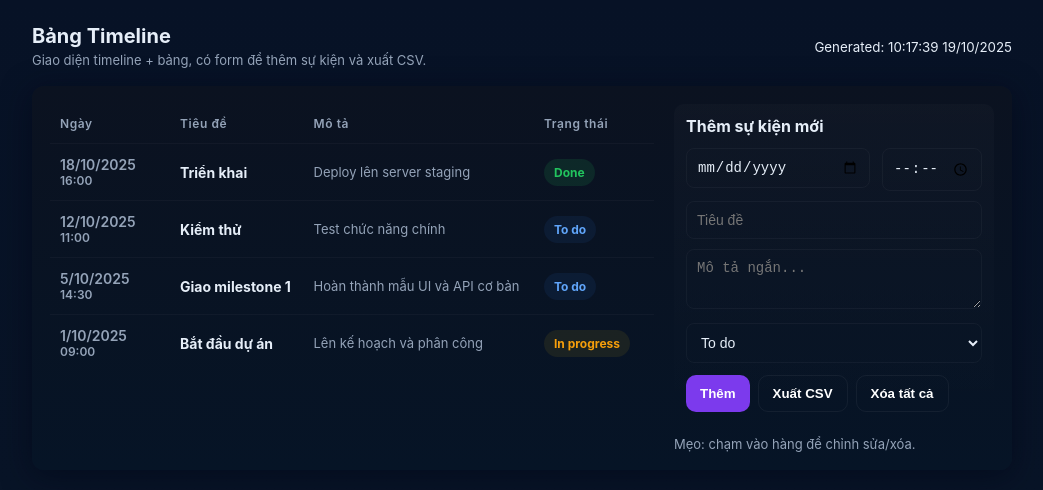
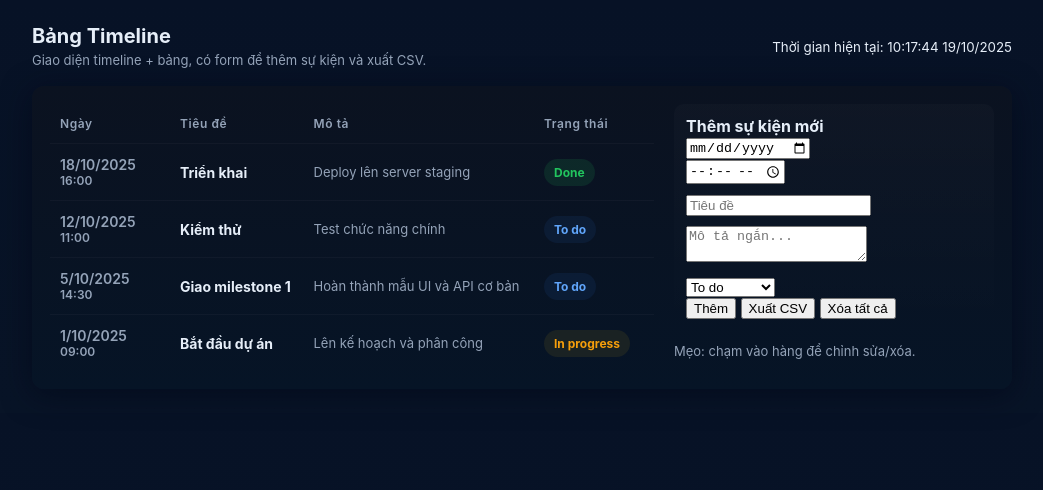
Before and after one commit to shirmtry/TIMELINE, a plain HTML site: page index.html in a window 1280 px wide. Shown: the whole page, without its empty margins (118-1161 px from the left). Drawn offline with Linux system fonts and the light colour scheme.

Commit message:
Update index.html

```diff
--- a/index.html
+++ b/index.html
@@ -34,28 +34,11 @@
     .status.todo{background:rgba(59,130,246,0.08);color:#60a5fa}
     .status.inprog{background:rgba(250,204,21,0.08);color:#f59e0b}
 
-    /* Vertical timeline visual */
-    .timeline-visual{position:relative;padding:12px 0}
-    .timeline-visual::before{content:"";position:absolute;left:40px;top:0;bottom:0;width:2px;background:linear-gradient(180deg,rgba(255,255,255,0.03),rgba(255,255,255,0.02))}
-    .dot{position:absolute;left:32px;width:16px;height:16px;border-radius:50%;background:var(--glass);display:flex;align-items:center;justify-content:center;border:3px solid rgba(255,255,255,0.04)}
-
-    /* Form */
-    .form-row{display:flex;gap:12px;margin-top:12px}
-    .form-row .input{flex:1}
-    input, textarea, select{width:100%;padding:10px;border-radius:8px;border:1px solid rgba(255,255,255,0.04);background:transparent;color:inherit;font-size:14px}
-    textarea{resize:vertical;min-height:60px}
-    .controls{display:flex;gap:8px;margin-top:12px}
-    button{background:var(--accent);border:none;color:white;padding:10px 14px;border-radius:10px;cursor:pointer;font-weight:700}
-    button.ghost{background:transparent;border:1px solid rgba(255,255,255,0.05)}
-
-    /* Responsive */
     @media (max-width:700px){
       .date{display:block;width:100%;}
       table.timeline thead{display:none}
       table.timeline tbody tr{display:block;padding:8px 0}
       table.timeline td{display:block;padding:6px 0}
-      .timeline-visual::before{left:16px}
-      .dot{left:8px}
     }
   </style>
 </head>
@@ -67,7 +50,7 @@
         <p class="lead">Giao diện timeline + bảng, có form để thêm sự kiện và xuất CSV.</p>
       </div>
       <div>
-        <small class="lead">Generated: <span id="now"></span></small>
+        <small class="lead">Thời gian hiện tại: <span id="now"></span></small>
       </div>
     </header>
 
@@ -78,9 +61,7 @@
             <thead>
               <tr><th style="width:120px">Ngày</th><th>Tiêu đề</th><th>Mô tả</th><th style="width:120px">Trạng thái</th></tr>
             </thead>
-            <tbody>
-              <!-- rows injected by JS -->
-            </tbody>
+            <tbody></tbody>
           </table>
         </div>
 
@@ -108,7 +89,6 @@
               <button id="clearBtn" class="ghost">Xóa tất cả</button>
             </div>
           </div>
-
           <div style="margin-top:12px;color:var(--muted);font-size:13px">Mẹo: chạm vào hàng để chỉnh sửa/xóa.</div>
         </div>
       </div>
@@ -116,7 +96,6 @@
   </div>
 
   <script>
-    // Sample data
     const data = [
       {date:'2025-10-01',time:'09:00',title:'Bắt đầu dự án',desc:'Lên kế hoạch và phân công',status:'inprog'},
       {date:'2025-10-05',time:'14:30',title:'Giao milestone 1',desc:'Hoàn thành mẫu UI và API cơ bản',status:'todo'},
@@ -139,20 +118,23 @@
       data.forEach((item, idx)=>{
         const tr = document.createElement('tr');
         tr.dataset.index = idx;
-
         tr.innerHTML = `
           <td class="date">${formatDate(item.date)}<div style="font-size:12px;color:var(--muted)">${item.time || ''}</div></td>
           <td class="title">${escapeHtml(item.title || '')}</td>
           <td class="desc">${escapeHtml(item.desc || '')}</td>
           <td><span class="status ${item.status}">${statusText(item.status)}</span></td>
         `;
-
         tr.addEventListener('click', ()=> openEdit(idx));
         tbody.appendChild(tr);
       });
+    }
 
-      nowEl.textContent = new Date().toLocaleString('vi-VN');
+    function updateClock(){
+      const now = new Date();
+      nowEl.textContent = now.toLocaleString('vi-VN');
     }
+    setInterval(updateClock, 1000);
+    updateClock();
 
     function statusText(k){
       if(k==='done') return 'Done';
@@ -164,31 +146,26 @@
       return (s+'').replace(/&/g,'&amp;').replace(/</g,'&lt;').replace(/>/g,'&gt;');
     }
 
-    // Add item from form
     document.getElementById('addBtn').addEventListener('click', ()=>{
       const date = document.getElementById('date').value;
       const time = document.getElementById('time').value;
       const title = document.getElementById('title').value.trim();
       const desc = document.getElementById('desc').value.trim();
       const status = document.getElementById('statusSelect').value;
-
       if(!date || !title){
         alert('Vui lòng điền ít nhất ngày và tiêu đề.');
         return;
       }
-
       data.push({date,time,title,desc,status});
-      // clear inputs
       document.getElementById('title').value = '';
       document.getElementById('desc').value = '';
       render();
     });
 
-    // Edit/delete modal (simple prompt-based)
     function openEdit(idx){
       const item = data[idx];
       const newTitle = prompt('Chỉnh tiêu đề', item.title);
-      if(newTitle === null) return; // canceled
+      if(newTitle === null) return;
       if(newTitle === ''){
         if(confirm('Tiêu đề trống — xóa mục này?')){ data.splice(idx,1); render(); }
         return;
@@ -200,7 +177,6 @@
       render();
     }
 
-    // Export CSV
     document.getElementById('exportBtn').addEventListener('click', ()=>{
       const headers = ['date','time','title','desc','status'];
       const rows = data.map(r => headers.map(h => '"'+String(r[h]||'').replace(/"/g,'""')+'"').join(','));
@@ -211,7 +187,6 @@
       URL.revokeObjectURL(url);
     });
 
-    // Clear all
     document.getElementById('clearBtn').addEventListener('click', ()=>{
       if(confirm('Xóa tất cả sự kiện?')){ data.length = 0; render(); }
     });
```
